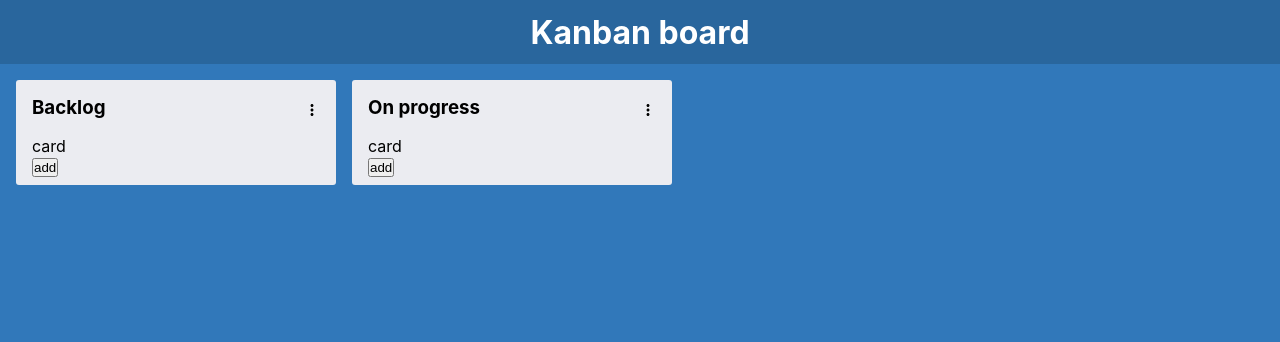
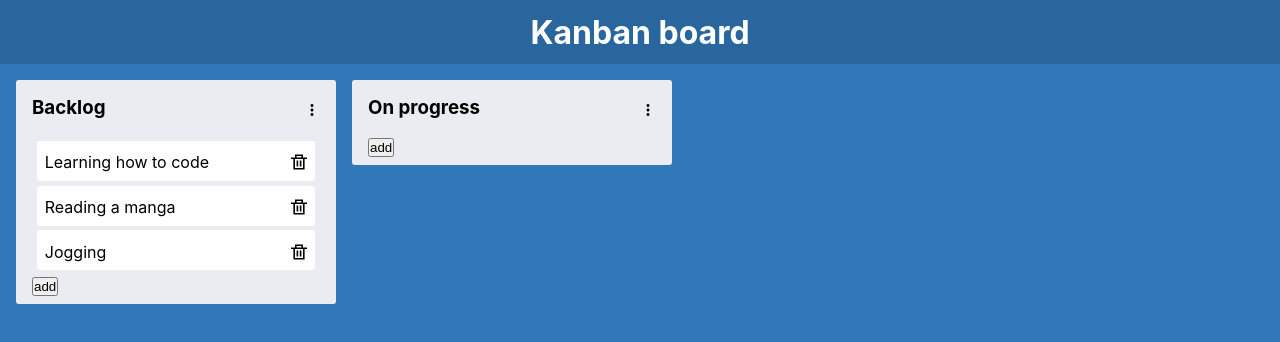
Before and after one commit to SatrioKamaludin/Kanban-board, a React (Create React App) app: page / in a window 1280 px wide. Shown: the top 342 px of the page. Built offline with nearby package versions, Linux system fonts and the light colour scheme.

Commit message:
Card component

```diff
--- a/src/components/Board.js
+++ b/src/components/Board.js
@@ -1,7 +1,9 @@
 import React from 'react'
 import BoardTitle from './BoardTitle'
+import Card from './Card'
 import '../sass/Board.scss'
 import menu from '../assets/menu.svg'
+
 
 const Board = ({ data }) => {
     return (
@@ -13,7 +15,9 @@ const Board = ({ data }) => {
                 </div>
             </div>
             <div>
-                card
+                {data.cards.map((card) =>
+                    <Card key={card.id} item={card} />
+                )}
             </div>
             <button>add</button>
         </div>
--- /dev/null
+++ b/src/components/Card.js
@@ -0,0 +1,35 @@
+import React, { useState } from 'react'
+import '../sass/Card.scss'
+import delIcon from '../assets/delete.svg'
+
+const Card = ({ item }) => {
+    const [edit, setEdit] = useState(false)
+
+    const [text, setText] = useState(item.title)
+
+    const isEdit = () => setEdit(true)
+
+    const closeInput = () => setEdit(false)
+
+    return (
+        <div className="card-list">
+            {edit ? (
+                <form onSubmit={closeInput}>
+                    <input
+                        autoFocus
+                        onBlur={closeInput}
+                        type="text"
+                        value={text}
+                    />
+                </form>
+            ) : (
+                <div className="card-list__text">
+                    <p onClick={isEdit}>{item.title}</p>
+                    <img src={delIcon} alt="delete" />
+                </div>
+            )}
+        </div>
+    )
+}
+
+export default Card
--- /dev/null
+++ b/src/sass/Card.scss
@@ -0,0 +1,19 @@
+.card-list{
+    background: white;
+    margin: 0.3rem;
+    height: 2.5rem;
+    padding: 0 0.5rem;
+    padding-top: 0.7rem;
+    border-radius: 3px;
+    &__text{
+        display: flex;
+        justify-content: space-between;
+        p{
+            cursor: pointer;
+        }
+        img{
+            width: 16px;
+            cursor: pointer;
+        }
+    }
+}
```
